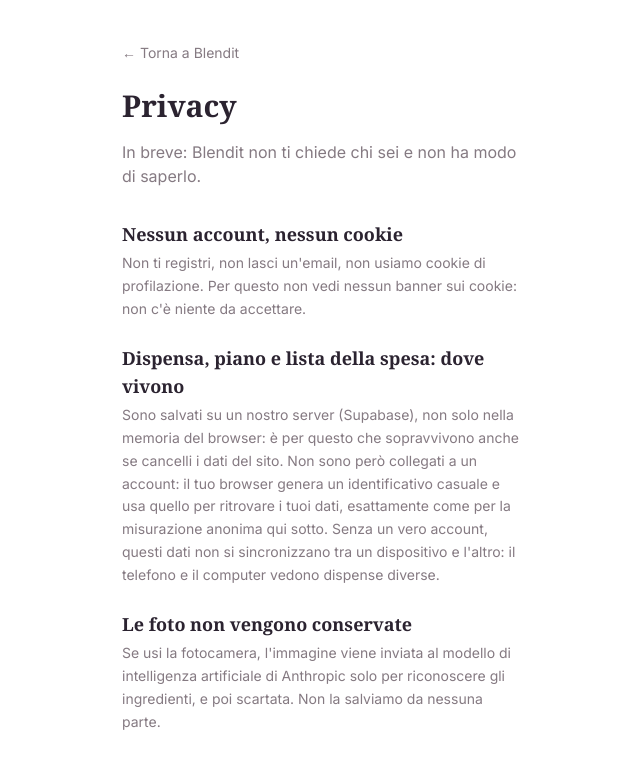
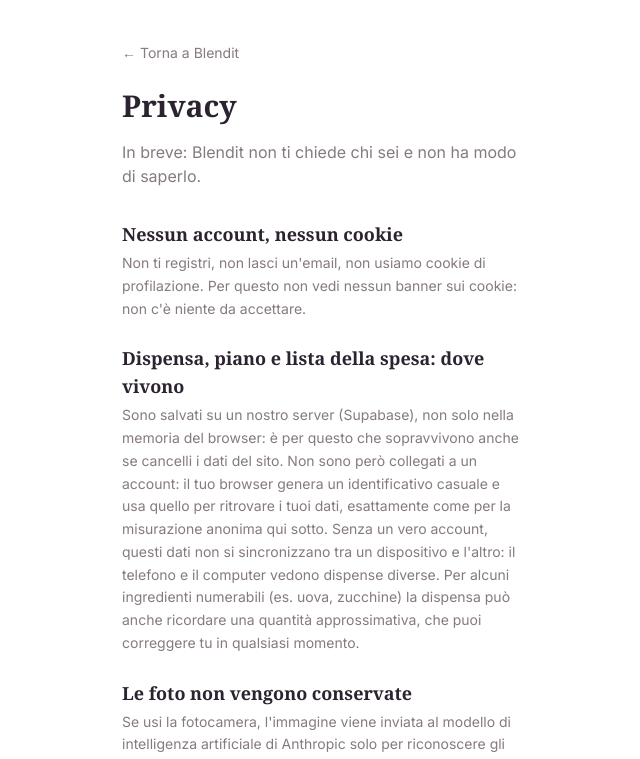
Before and after one commit to gp11-p/blendit-app, a Next.js app: page /privacy in a window 1280 px wide. Shown: the top 759 px of the page, without its empty margins (318-958 px from the left). Built offline with nearby package versions, Linux system fonts and the light colour scheme.

Commit message:
Document quantity estimation in the privacy page

```diff
--- a/app/privacy/page.tsx
+++ b/app/privacy/page.tsx
@@ -60,7 +60,10 @@
             ritrovare i tuoi dati, esattamente come per la misurazione
             anonima qui sotto. Senza un vero account, questi dati non si
             sincronizzano tra un dispositivo e l&apos;altro: il telefono e il
-            computer vedono dispense diverse.
+            computer vedono dispense diverse. Per alcuni ingredienti
+            numerabili (es. uova, zucchine) la dispensa può anche ricordare
+            una quantità approssimativa, che puoi correggere tu in qualsiasi
+            momento.
           </p>
         </div>
 
@@ -72,6 +75,9 @@
             Se usi la fotocamera, l&apos;immagine viene inviata al modello di
             intelligenza artificiale di Anthropic solo per riconoscere gli
             ingredienti, e poi scartata. Non la salviamo da nessuna parte.
+            Per gli ingredienti che si contano a pezzi, il modello prova
+            anche a stimare quante unità vedi nella foto: è la stessa
+            analisi, non un invio aggiuntivo della foto.
           </p>
         </div>
 
```
